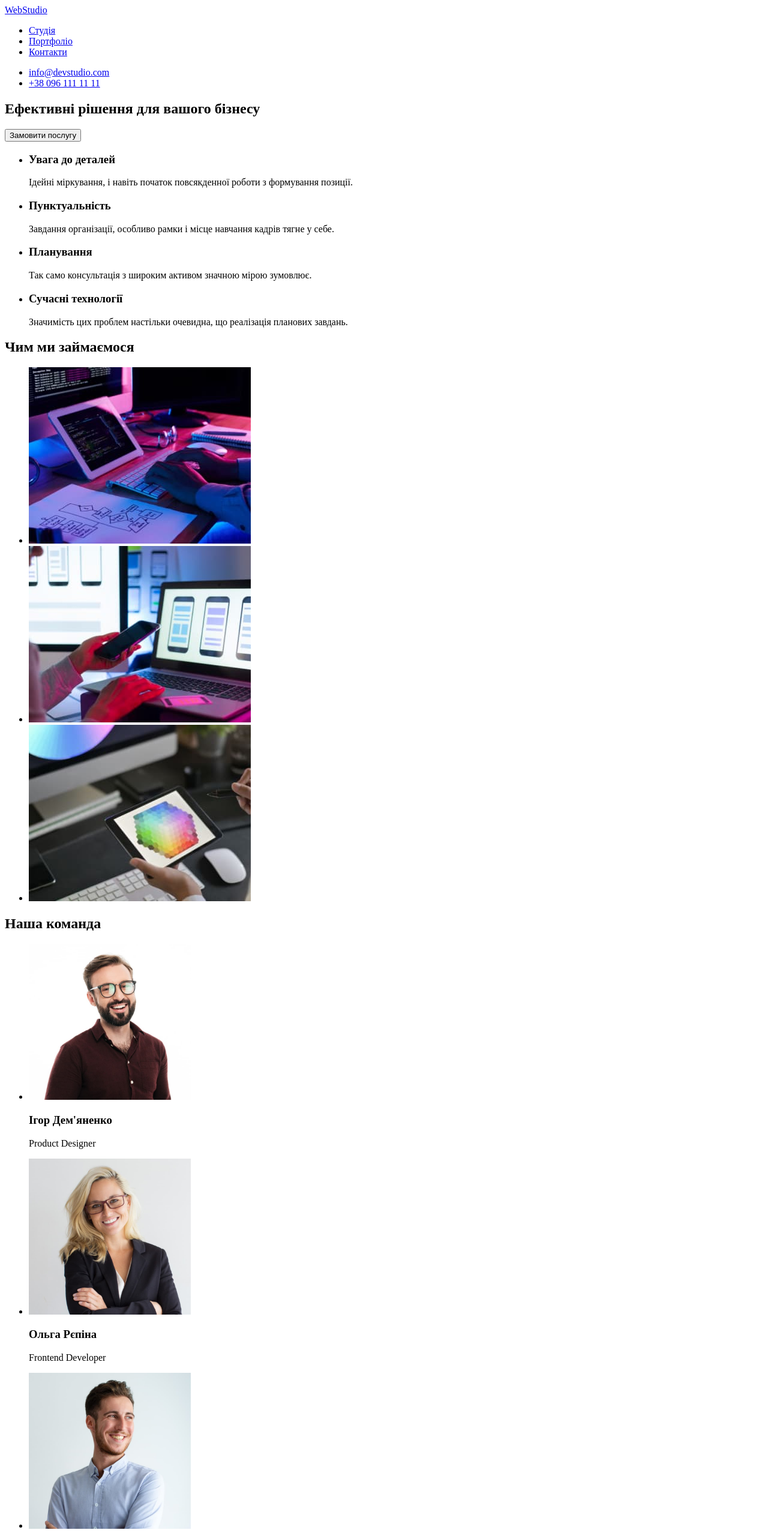
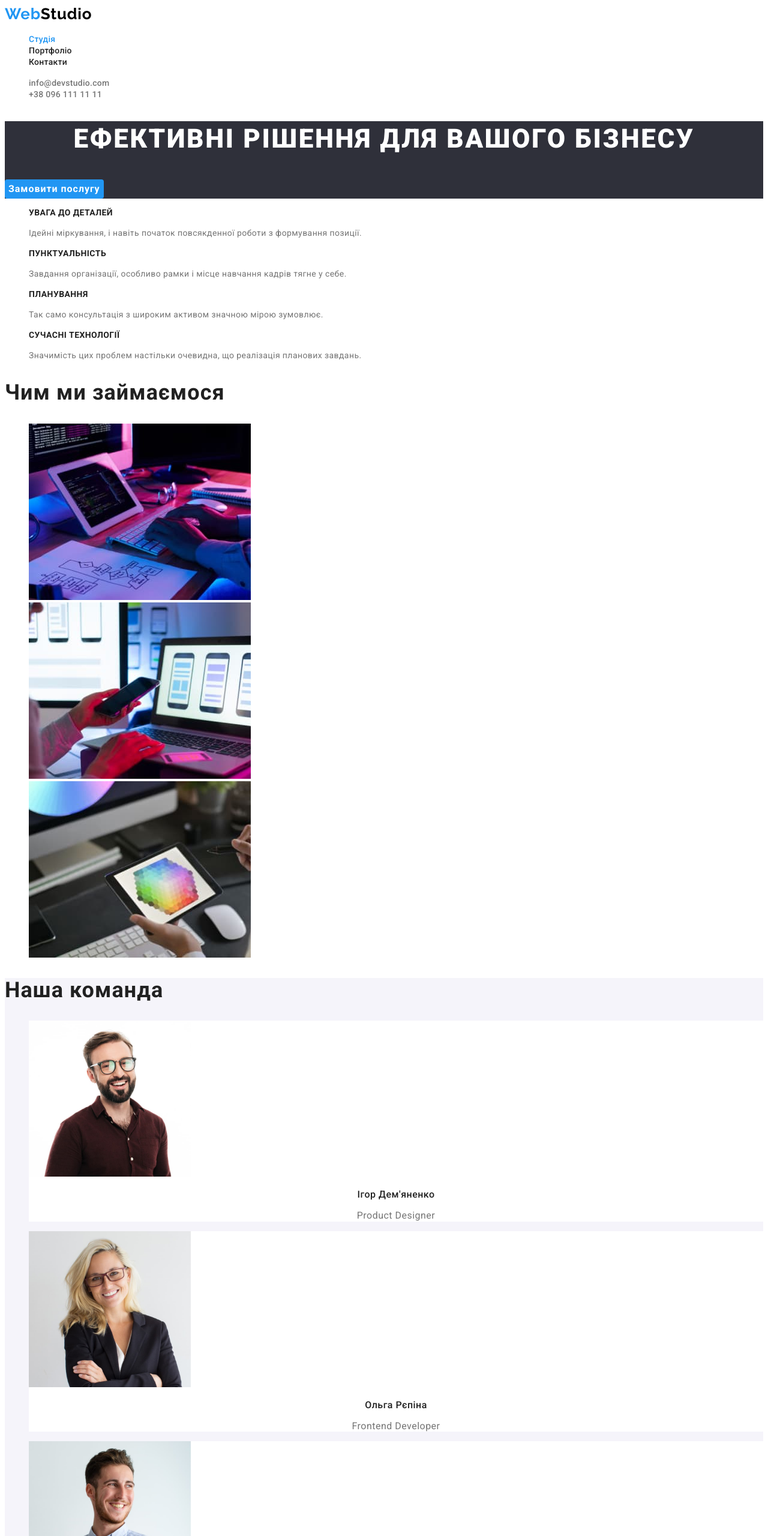
Before and after one commit to yulka-pulka/goit-markup-hw-02, a plain HTML site: page index.html in a window 1280 px wide. Shown: the top 2560 px of the page at 60% size. Drawn offline with Linux system fonts and the light colour scheme.

Commit message:
Додає стилі до сторінки "Студія"

```diff
--- /dev/null
+++ b/css/styles.css
@@ -0,0 +1,219 @@
+:root {
+  --primary-text-color: #757575;
+  --title-text-color: #212121;
+  --white-color: #ffffff;
+  --accent-color: #2196f3;
+  --primary-bg-color: #2f303a;
+  --secondary-bg-color: #f5f4fa;
+  --black-color: #000;
+}
+
+body {
+  font-family: "Roboto", sans-serif;
+  color: var(--primary-text-color);
+  background-color: var(--white-color);
+}
+
+.list {
+  list-style: none;
+}
+
+.link {
+  text-decoration: none;
+}
+
+/* ----------------------------Header----------------------------- */
+
+.logo {
+  font-family: "Raleway", sans-serif;
+  font-weight: 700;
+  font-size: 26px;
+  line-height: 1.19;
+  letter-spacing: 0.03em;
+  color: var(--accent-color);
+}
+
+.header-studio {
+  color: var(--black-color);
+}
+
+.header-link {
+  font-weight: 500;
+  font-size: 14px;
+  line-height: 1.14;
+  letter-spacing: 0.02em;
+  color: var(--title-text-color);
+}
+
+.header-link:hover,
+.header-link:focus {
+  color: var(--accent-color);
+}
+
+.header-list .header-link.current {
+  color: var(--accent-color);
+}
+
+.mail,
+.tel {
+  font-weight: 500;
+  font-size: 14px;
+  line-height: 1.14;
+  letter-spacing: 0.02em;
+  color: var(--primary-text-color);
+}
+
+.mail:hover,
+.mail:focus {
+  color: var(--accent-color);
+}
+
+.tel:hover,
+.tel:focus {
+  color: var(--accent-color);
+}
+
+/* ----------------------------Hero----------------------------- */
+
+.hero {
+  background-color: var(--primary-bg-color);
+}
+
+.hero-title {
+  font-weight: 900;
+  font-size: 44px;
+  line-height: 1.36;
+  text-align: center;
+  letter-spacing: 0.06em;
+  text-transform: uppercase;
+  color: var(--white-color);
+}
+
+.button {
+  font-family: inherit;
+  font-style: normal;
+  font-weight: 700;
+  font-size: 16px;
+  line-height: 1.88;
+  align-items: center;
+  text-align: center;
+  letter-spacing: 0.06em;
+  border: 0;
+  border-radius: 4px;
+}
+
+.button.primary {
+  color: var(--white-color);
+  background-color: var(--accent-color);
+}
+
+.button.secondary {
+  color: var(--accent-color);
+  background-color: var(--white-color);
+}
+
+/* ----------------------------Advantages----------------------------- */
+
+.visually-hidden {
+  position: absolute;
+  white-space: nowrap;
+  width: 1px;
+  height: 1px;
+  overflow: hidden;
+  border: 0;
+  padding: 0;
+  clip: rect(0 0 0 0);
+  clip-path: inset(50%);
+  margin: -1px;
+}
+
+.advantages-item-title {
+  font-weight: 700;
+  font-size: 14px;
+  line-height: 1.14;
+  letter-spacing: 0.03em;
+  text-transform: uppercase;
+  color: var(--title-text-color);
+}
+
+.advantages-item-text {
+  font-size: 14px;
+  line-height: 1.71;
+  letter-spacing: 0.03em;
+}
+
+/* ----------------------------About----------------------------- */
+
+.about-title {
+  font-weight: 700;
+  font-size: 36px;
+  line-height: 1.16;
+  letter-spacing: 0.03em;
+  color: var(--title-text-color);
+}
+
+.about-img {
+  width: 370px;
+  height: 294px;
+}
+
+/* ----------------------------Team----------------------------- */
+
+.team {
+  background-color: var(--secondary-bg-color);
+}
+.team-title {
+  font-weight: 700;
+  font-size: 36px;
+  line-height: 1.16;
+  letter-spacing: 0.03em;
+  color: var(--title-text-color);
+}
+.team-employee {
+  background-color: var(--white-color);
+}
+.employee-photo {
+  width: 270px;
+  height: 260px;
+}
+.employee-name {
+  font-weight: 500;
+  font-size: 16px;
+  line-height: 1.19;
+  text-align: center;
+  letter-spacing: 0.03em;
+  color: var(--title-text-color);
+}
+
+.employee-position {
+  font-size: 16px;
+  line-height: 1.19;
+  text-align: center;
+  letter-spacing: 0.03em;
+}
+
+/* ----------------------------Footer----------------------------- */
+
+.footer {
+  background-color: var(--primary-bg-color);
+}
+
+.footer-studio {
+  color: var(--white-color);
+}
+
+.address {
+  font-style: normal;
+}
+
+.map {
+  font-size: 14px;
+  line-height: 1.71;
+  letter-spacing: 0.03em;
+  color: var(--white-color);
+}
+
+.map:hover,
+.map:focus {
+  color: var(--accent-color);
+}
--- a/index.html
+++ b/index.html
@@ -1,94 +1,191 @@
 <!DOCTYPE html>
 <html lang="uk">
   <head>
-        <meta charset="UTF-8">
-        <meta http-equiv="X-UA-Compatible" content="IE=edge">
-        <meta name="viewport" content="width=device-width, initial-scale=1.0">
+    <meta charset="UTF-8" />
+    <meta http-equiv="X-UA-Compatible" content="IE=edge" />
+    <meta name="viewport" content="width=device-width, initial-scale=1.0" />
     <title>Студія</title>
+    <link rel="preconnect" href="https://fonts.googleapis.com" />
+    <link rel="preconnect" href="https://fonts.gstatic.com" crossorigin />
+    <link
+      href="https://fonts.googleapis.com/css2?family=Raleway:wght@700&family=Roboto:wght@400;500;700;900&display=swap"
+      rel="stylesheet"
+    />
+    <link rel="stylesheet" href="./css/styles.css" />
   </head>
   <body>
-        <header>
-            <nav>
-                <a href="./index.html">
-                    Web<span>Studio</span>
+    <header class="header">
+      <nav class="header-nav">
+        <a class="logo link" href="./index.html">
+          Web<span class="header-studio">Studio</span>
         </a>
-                <ul>
-                    <li><a href="./index.html">Студія</a></li>
-                    <li><a href="#">Портфоліо</a></li>
-                    <li><a href="#">Контакти</a></li>
+        <ul class="header-list list">
+          <li class="header-list-item">
+            <a class="header-link link current" href="./index.html">Студія</a>
+          </li>
+          <li class="header-list-item">
+            <a class="header-link link" href="./portfolio.html">Портфоліо</a>
+          </li>
+          <li class="header-list-item">
+            <a class="header-link link" href="#">Контакти</a>
+          </li>
         </ul>
       </nav>
-            <ul>
-                <li><a href="mailto:info@devstudio.com">info@devstudio.com</a></li>
-                <li><a href="tel:+380961111111">+38 096 111 11 11</a></li>
+      <ul class="header-contacts list">
+        <li class="header-contacts-item">
+          <a class="mail link" href="mailto:info@devstudio.com"
+            >info@devstudio.com</a
+          >
+        </li>
+        <li class="header-contacts-item">
+          <a class="tel link" href="tel:+380961111111">+38 096 111 11 11</a>
+        </li>
       </ul>
     </header>
     <main>
-            <section>
-               <h1>Ефективні рішення для вашого бізнесу</h1>
-               <button type="button">Замовити послугу</button>
+      <section class="hero">
+        <h1 class="hero-title">Ефективні рішення для вашого бізнесу</h1>
+        <button class="button primary" type="button">Замовити послугу</button>
       </section>
-            <section>
-                <h2 hidden>Наші переваги</h2>
-                <ul>
-                    <li>
-                        <h3>Увага до деталей</h3>
-                        <p>Ідейні міркування, і навіть початок повсякденної роботи з формування позиції.</p>
+      <section class="advantages">
+        <h2 class="visually-hidden">Наші переваги</h2>
+        <ul class="advantages-list list">
+          <li class="advantages-item">
+            <h3 class="advantages-item-title">Увага до деталей</h3>
+            <p class="advantages-item-text">
+              Ідейні міркування, і навіть початок повсякденної роботи з
+              формування позиції.
+            </p>
           </li>
-                    <li>
-                        <h3>Пунктуальність</h3>
-                        <p>Завдання організації, особливо рамки і місце навчання кадрів тягне у себе.</p>
+          <li class="advantages-item">
+            <h3 class="advantages-item-title">Пунктуальність</h3>
+            <p class="advantages-item-text">
+              Завдання організації, особливо рамки і місце навчання кадрів тягне
+              у себе.
+            </p>
           </li>
-                    <li>
-                        <h3>Планування</h3>
-                        <p>Так само консультація з широким активом значною мірою зумовлює.</p>
+          <li class="advantages-item">
+            <h3 class="advantages-item-title">Планування</h3>
+            <p class="advantages-item-text">
+              Так само консультація з широким активом значною мірою зумовлює.
+            </p>
           </li>
-                    <li>
-                        <h3>Сучасні технології</h3>
-                        <p>Значимість цих проблем настільки очевидна, що реалізація планових завдань.</p>
+          <li class="advantages-item">
+            <h3 class="advantages-item-title">Сучасні технології</h3>
+            <p class="advantages-item-text">
+              Значимість цих проблем настільки очевидна, що реалізація планових
+              завдань.
+            </p>
           </li>
         </ul>
       </section>
-            <section>
-                <h2>Чим ми займаємося</h2>
-                <ul>
-                    <li><img src="./images/box-1.jpg" alt="Фото" width="370" height="294"></li>
-                    <li><img src="./images/box-2.jpg" alt="Фото" width="370" height="294"></li>
-                    <li><img src="./images/box-3.jpg" alt="Фото" width="370" height="294"></li>
+      <section class="about">
+        <h2 class="about-title">Чим ми займаємося</h2>
+        <ul class="about-list list">
+          <li class="about-item">
+            <img
+              class="about-img"
+              src="./images/box-1.jpg"
+              alt="Фото"
+              width="370"
+              height="294"
+            />
+          </li>
+          <li class="about-item">
+            <img
+              class="about-img"
+              src="./images/box-2.jpg"
+              alt="Фото"
+              width="370"
+              height="294"
+            />
+          </li>
+          <li class="about-item">
+            <img
+              class="about-img"
+              src="./images/box-3.jpg"
+              alt="Фото"
+              width="370"
+              height="294"
+            />
+          </li>
         </ul>
       </section>
-            <section>
-                <h2>Наша команда</h2>
-                <ul>
-                    <li> <img src="./images/person-1.jpg" alt="Працівник 1" width="270" height="260">
-                        <h3>Ігор Дем'яненко</h3>
-                        <p>Product Designer</p>
+      <section class="team">
+        <h2 class="team-title">Наша команда</h2>
+        <ul class="team-employees list">
+          <li class="team-employee">
+            <img
+              class="employee-photo"
+              src="./images/person-1.jpg"
+              alt="Працівник 1"
+              width="270"
+              height="260"
+            />
+            <h3 class="employee-name">Ігор Дем'яненко</h3>
+            <p class="employee-position">Product Designer</p>
           </li>
-                    <li> <img src="./images/person-2.jpg" alt="Працівник 2" width="270" height="260">
-                        <h3>Ольга Рєпіна</h3>
-                        <p>Frontend Developer</p>
+          <li class="team-employee">
+            <img
+              class="employee-photo"
+              src="./images/person-2.jpg"
+              alt="Працівник 2"
+              width="270"
+              height="260"
+            />
+            <h3 class="employee-name">Ольга Рєпіна</h3>
+            <p class="employee-position">Frontend Developer</p>
           </li>
-                    <li> <img src="./images/person-3.jpg" alt="Працівник 3" width="270" height="260">
-                        <h3>Микола Тарасов</h3>
-                        <p>Marketing</p>
+          <li class="team-employee">
+            <img
+              class="employee-photo"
+              src="./images/person-3.jpg"
+              alt="Працівник 3"
+              width="270"
+              height="260"
+            />
+            <h3 class="employee-name">Микола Тарасов</h3>
+            <p class="employee-position">Marketing</p>
           </li>
-                    <li> <img src="./images/person-4.jpg" alt="Працівник 4" width="270" height="260">
-                        <h3>Михайло Єрмаков</h3>
-                        <p>UI Designer</p>
+          <li class="team-employee">
+            <img
+              class="employee-photo"
+              src="./images/person-4.jpg"
+              alt="Працівник 4"
+              width="270"
+              height="260"
+            />
+            <h3 class="employee-name">Михайло Єрмаков</h3>
+            <p class="employee-position">UI Designer</p>
           </li>
         </ul>
       </section>
     </main>
-        <footer>
-            <a href="./index.html">
-                Web<span>Studio</span>
+    <footer class="footer">
+      <a class="logo link" href="./index.html">
+        Web<span class="footer-studio">Studio</span>
       </a>
-            <ul>
-                <li><a href="https://goo.gl/maps/CPtrU1FHBa2aNyZL9" target="_blank" rel="noopener noreferrer nofollow">м. Київ, пр-т Лесі Українки, 26</a></li>
-                <li><a href="mailto:info@devstudio.com">info@devstudio.com</a></li>
-                <li><a href="tel:+380961111111">+38 096 111 11 11</a></li>
+      <address class="address">
+        <ul class="address-list list">
+          <li>
+            <a
+              class="map link"
+              href="https://goo.gl/maps/CPtrU1FHBa2aNyZL9"
+              target="_blank"
+              rel="noopener noreferrer nofollow"
+              >м. Київ, пр-т Лесі Українки, 26</a
+            >
+          </li>
+          <li>
+            <a class="mail link" href="mailto:info@devstudio.com"
+              >info@devstudio.com</a
+            >
+          </li>
+          <li>
+            <a class="tel link" href="tel:+380961111111">+38 096 111 11 11</a>
+          </li>
         </ul>
+      </address>
     </footer>
-
   </body>
 </html>
```
Also changed, not shown: portfolio.html (added, +151 -0 lines), images/portfolio-list-1.jpg (added), images/portfolio-list-2.jpg (added), images/portfolio-list-3.jpg (added), images/portfolio-list-4.jpg (added), images/portfolio-list-5.jpg (added), images/portfolio-list-6.jpg (added), images/portfolio-list-7.jpg (added), images/portfolio-list-8.jpg (added), images/portfolio-list-9.jpg (added). Lines whose indentation alone changed are shown as unchanged.
